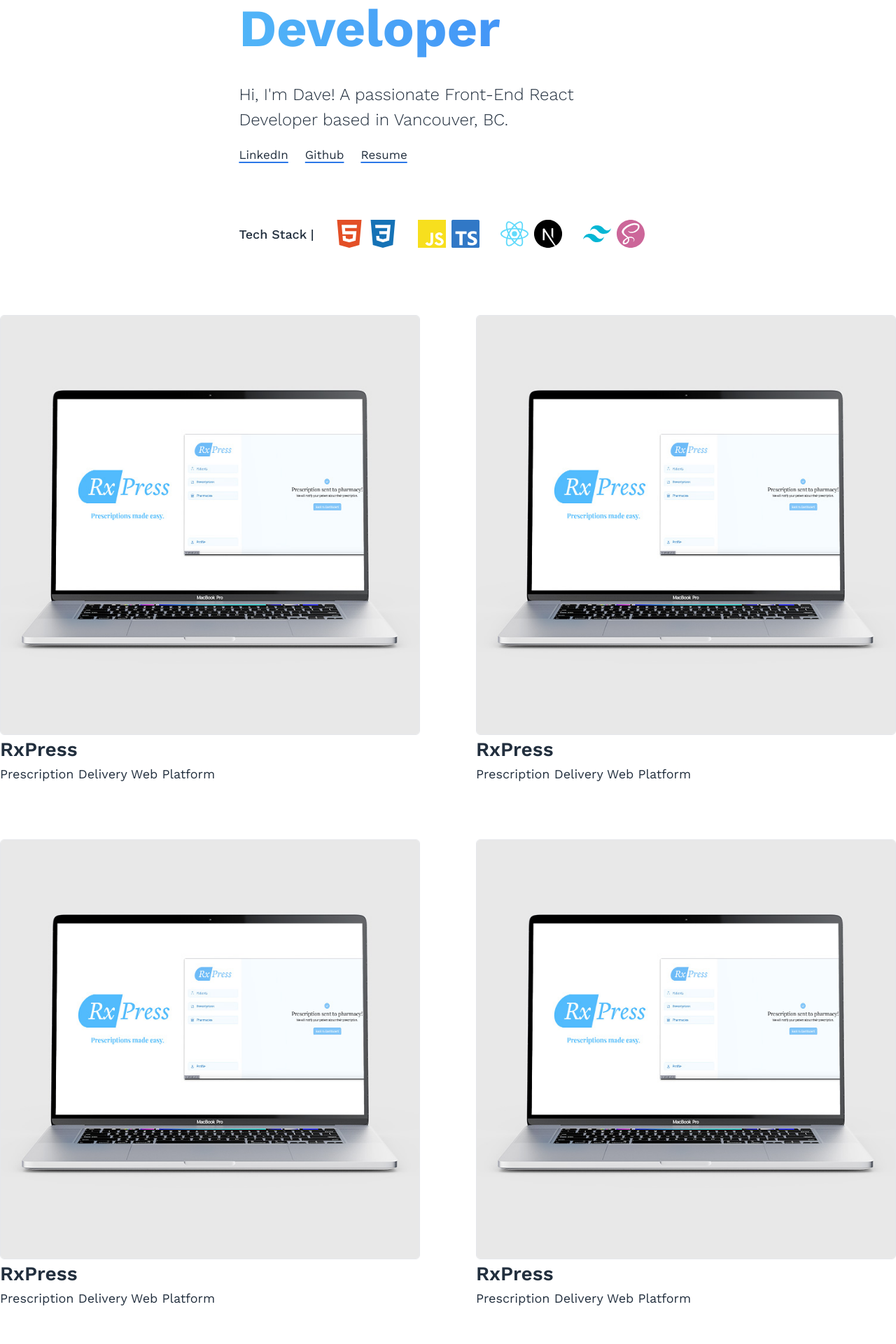
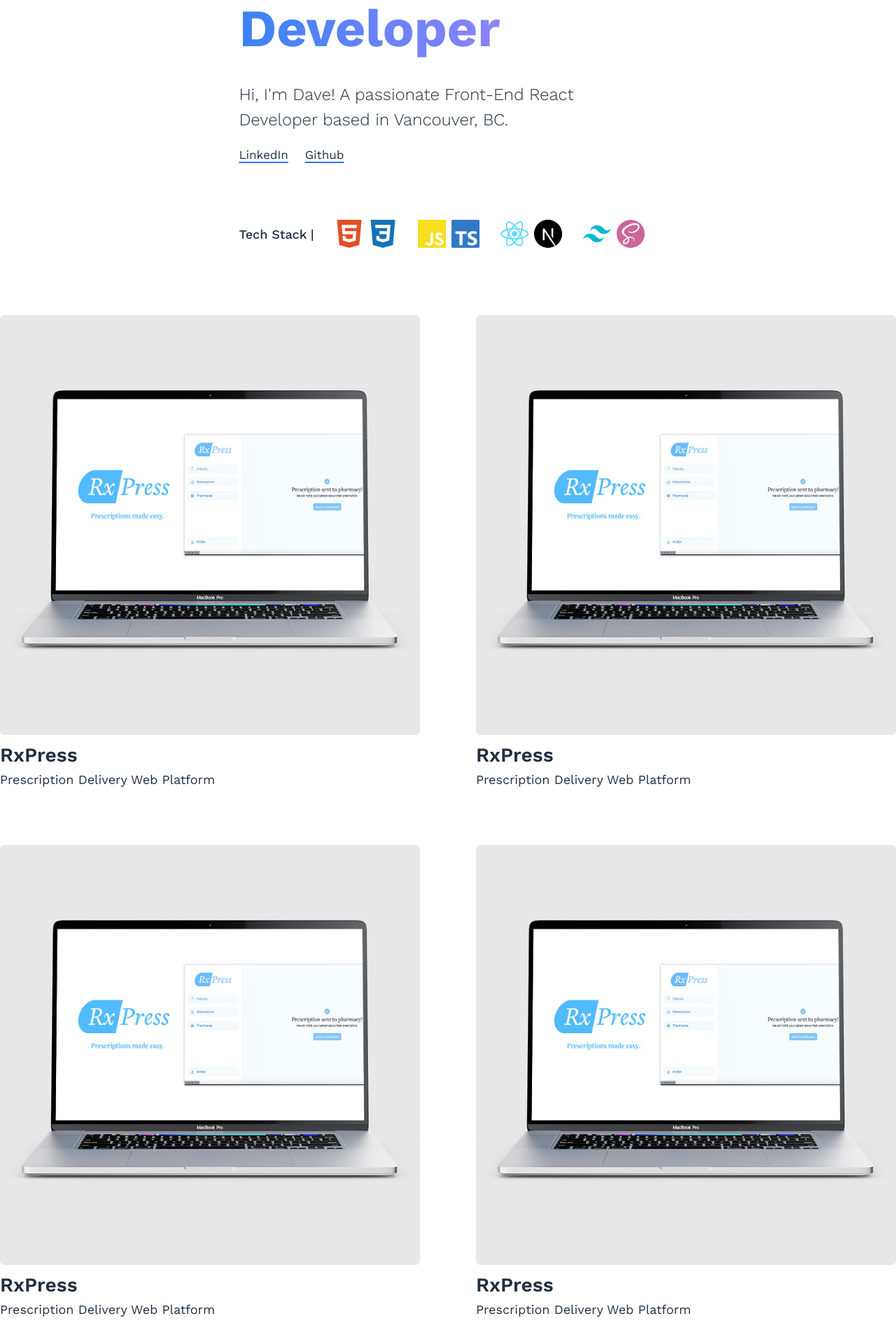
Before and after one commit to davekoo1106/dave.dev, a Next.js app: page / in a window 1280 px wide. Shown: the part 230-2150 px from the top of the page at 70% size. Built offline with nearby package versions, Linux system fonts and the light colour scheme.

Commit message:
adjusted the hero header gradient animation

```diff
--- a/app/components/sections/Hero.jsx
+++ b/app/components/sections/Hero.jsx
@@ -16,18 +16,18 @@ export default function Hero() {
                     <div className="flex flex-col p-4">
 
                         <div>
-                            <h1 className="mb-[20px] text-[75px] font-worksansbold text-transparent bg-clip-text  bg-gradient-to-r from-cyan-300 to-blue-500 animate-text">Front End React<br/>Developer</h1>
+                            <h1 className="mb-[20px] text-[75px] font-worksansbold text-transparent bg-clip-text  bg-gradient-to-r from-cyan-400 via-blue-500 to-purple-400 animate-text">Front End React<br/>Developer</h1>
                             <h2 className="mb-[20px] font-worksanslight text-[24px] text-secondary">Hi, I'm Dave! A passionate Front-End React<br/>Developer based in Vancouver, BC.</h2>
                             <div className="flex gap-6">
-                                <Link href={'#'}>
+                                <Link href={'https://www.linkedin.com/in/dave-koo/'} target="_blank">
                                     <p className="font-worksans text-secondary text-[17px] underline decoration-2 underline-offset-4 decoration-primary hover:-translate-y-1 hover:text-primary">LinkedIn</p>
                                 </Link>
-                                <Link href={'#'}>
+                                <Link href={'https://github.com/davekoo1106'} target="_blank">
                                     <p className="font-worksans text-secondary text-[17px] underline decoration-2 underline-offset-4 decoration-primary hover:-translate-y-1 hover:text-primary">Github</p>
                                 </Link>
-                                <Link href={'#'}>
+                                {/* <Link href={'#'}>
                                     <p className="font-worksans text-secondary text-[17px] underline decoration-2 underline-offset-4 decoration-primary hover:-translate-y-1 hover:text-primary">Resume</p>
-                                </Link>
+                                </Link> */}
                             </div>
                         </div>
 
--- a/app/components/sections/Projects.jsx
+++ b/app/components/sections/Projects.jsx
@@ -16,7 +16,7 @@ export default function Projects() {
                             <div className="flex flex-col h-full w-full bg-white rounded-lg dark:bg-gray-800 hover:-translate-y-2 hover:ease-in-out hover:duration-500">
                                 <Image className="border border-gray-200 rounded-md" src={ rxpressThumb }/>
                                 <div className="">
-                                    <h1 className="text-[28px] font-worksanssemibold text-secondary">RxPress</h1>
+                                    <h1 className="text-[28px] font-worksanssemibold text-secondary pt-2">RxPress</h1>
                                     <p className="text-[18px] font-worksans text-secondary">Prescription Delivery Web Platform</p>
                                 </div>
                             </div>
@@ -24,7 +24,7 @@ export default function Projects() {
                             <div className="flex flex-col h-full w-full bg-white rounded-lg dark:bg-gray-800 hover:-translate-y-2 hover:ease-in-out hover:duration-500">
                                 <Image className="border border-gray-200 rounded-md" src={ rxpressThumb }/>
                                 <div className="">
-                                    <h1 className="text-[28px] font-worksanssemibold text-secondary">RxPress</h1>
+                                    <h1 className="text-[28px] font-worksanssemibold text-secondary pt-2">RxPress</h1>
                                     <p className="text-[18px] font-worksans text-secondary">Prescription Delivery Web Platform</p>
                                 </div>
                             </div>
@@ -36,7 +36,7 @@ export default function Projects() {
                             <div className="flex flex-col h-full w-full bg-white rounded-lg dark:bg-gray-800 hover:-translate-y-2 hover:ease-in-out hover:duration-500">
                                 <Image className="border border-gray-200 rounded-md" src={ rxpressThumb }/>
                                 <div className="">
-                                    <h1 className="text-[28px] font-worksanssemibold text-secondary">RxPress</h1>
+                                    <h1 className="text-[28px] font-worksanssemibold text-secondary pt-2">RxPress</h1>
                                     <p className="text-[18px] font-worksans text-secondary">Prescription Delivery Web Platform</p>
                                 </div>
                             </div>
@@ -44,7 +44,7 @@ export default function Projects() {
                             <div className="flex flex-col h-full w-full bg-white rounded-lg dark:bg-gray-800 hover:-translate-y-2 hover:ease-in-out hover:duration-500">
                                 <Image className="border border-gray-200 rounded-md" src={ rxpressThumb }/>
                                 <div className="">
-                                    <h1 className="text-[28px] font-worksanssemibold text-secondary">RxPress</h1>
+                                    <h1 className="text-[28px] font-worksanssemibold text-secondary pt-2">RxPress</h1>
                                     <p className="text-[18px] font-worksans text-secondary">Prescription Delivery Web Platform</p>
                                 </div>
                             </div>
--- a/app/globals.scss
+++ b/app/globals.scss
@@ -34,23 +34,3 @@
   font-family: "WorkSans-Italic";
   src: url("./assets/fonts/worksans/WorkSans-Italic.ttf");
 }
-
-:root {
-  --foreground-rgb: 0, 0, 0;
-  --background-start-rgb: 214, 219, 220;
-  --background-end-rgb: 255, 255, 255;
-}
-
-@media (prefers-color-scheme: dark) {
-  :root {
-    --foreground-rgb: 255, 255, 255;
-    --background-start-rgb: 0, 0, 0;
-    --background-end-rgb: 0, 0, 0;
-  }
-}
-
-@layer utilities {
-  .text-balance {
-    text-wrap: balance;
-  }
-}
--- a/tailwind.config.ts
+++ b/tailwind.config.ts
@@ -27,14 +27,14 @@ const config: Config = {
         worksanslight: ['WorkSans-Light','sans-serif'],
         worksanslightitalic: ['WorkSans-LightItalic','sans-serif']
       },
-      'animation': {
-        'text': 'text 3s ease-in-out infinite',
+      animation: {
+        text: 'text 4s ease-in-out infinite',
       },
-      'keyframes': {
-        'text': {
+      keyframes: {
+        text: {
           '0%, 100%': {
             'background-size':'200% 200%',
-            'background-position': 'right center'
+            'background-position': 'left center'
           },
           '50%': {
             'background-size':'200% 200%',
```
